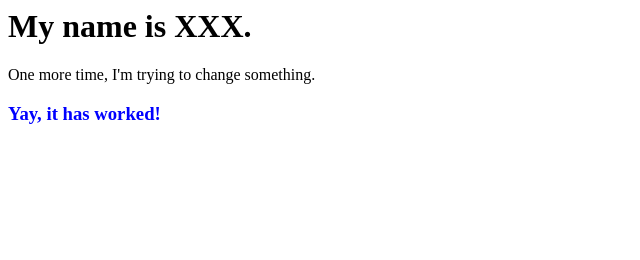
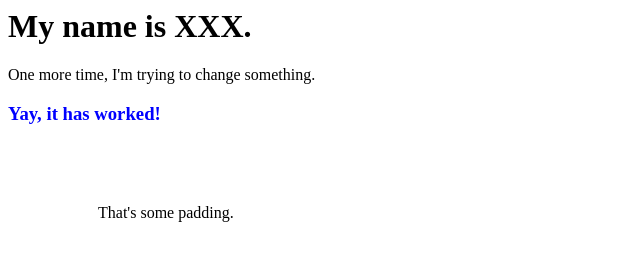
Before and after one commit to utmerket/my-name, a plain HTML site: page index.html in a window 1280 px wide. Shown: the whole page, without its empty margins (0-640 px from the left). Drawn offline with Linux system fonts and the light colour scheme.

Commit message:
Update index.html

```diff
--- a/index.html
+++ b/index.html
@@ -1,3 +1,4 @@
 <h1> My name is XXX. </h1>
 One more time, I'm trying to change something.
 <h3 style="color:blue;"> Yay, it has worked! </h3>
+<p style="padding: 60px 20px 60px 90px"> That's some padding. </p>
```
